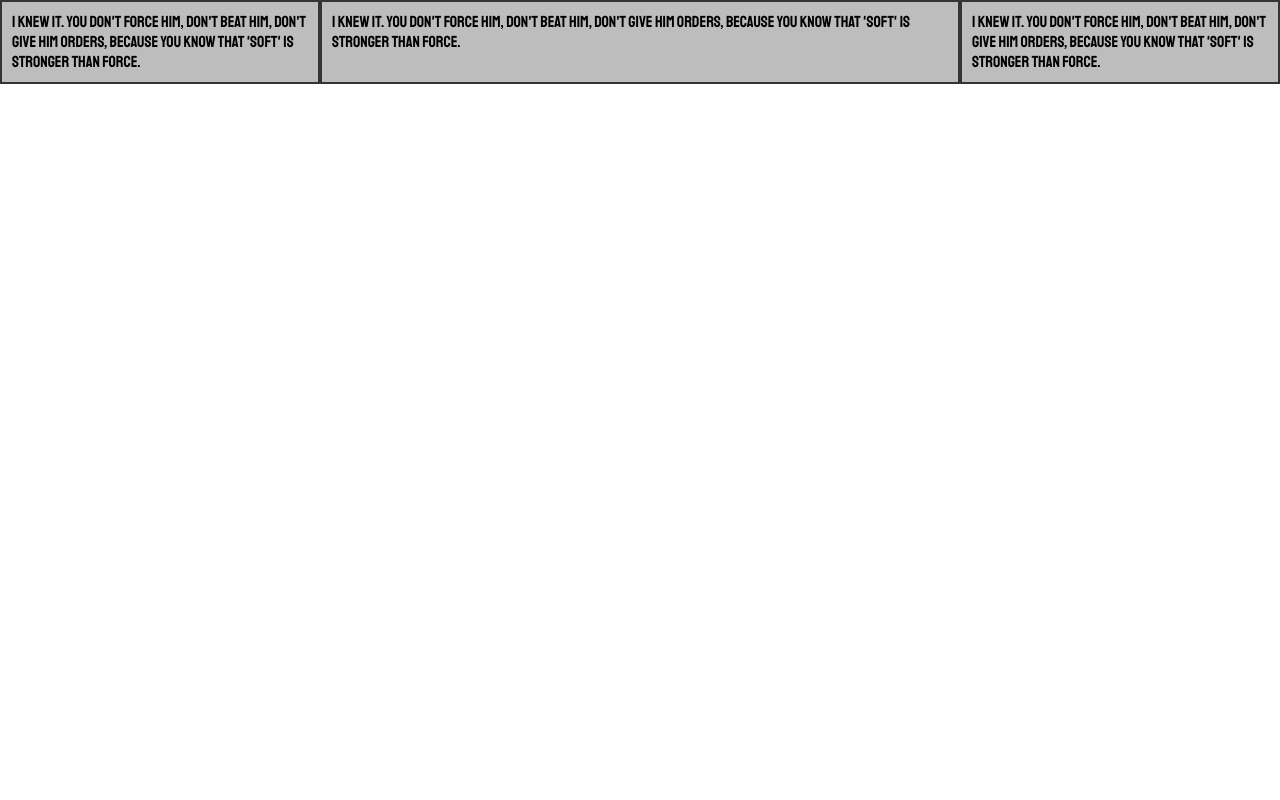
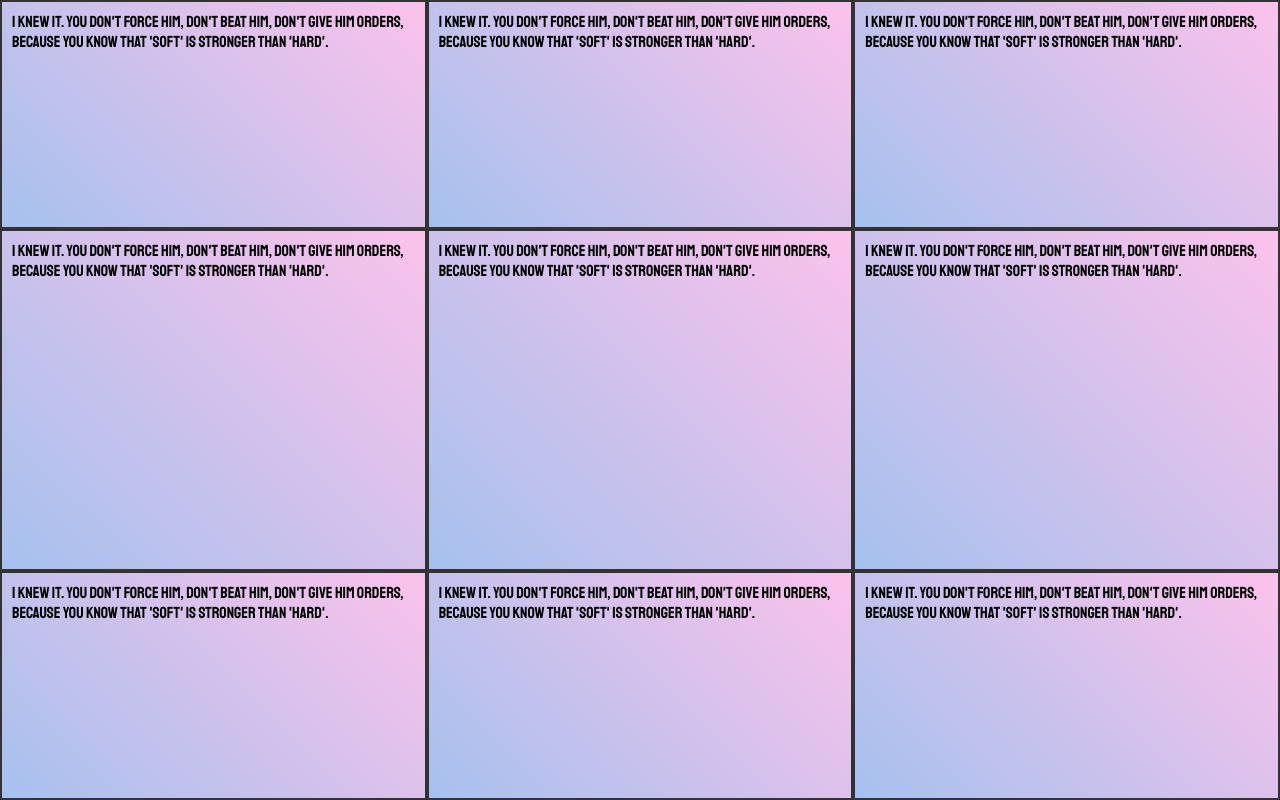
Before and after one commit to Felipemorai/Css-Grid, a plain HTML site: page index.html in a window 1280 px wide. Drawn offline with Linux system fonts and the light colour scheme.

Commit message:
Linear Gradient

```diff
--- a/index.html
+++ b/index.html
@@ -9,9 +9,15 @@
 </head>
 <body>
     <div class="container">
-        <div class="box box-1">I knew it. You don't force him, don't beat him, don't give him orders, because you know that 'soft' is stronger than force.</div>
-        <div class="box box-2">I knew it. You don't force him, don't beat him, don't give him orders, because you know that 'soft' is stronger than force.</div>
-        <div class="box box-3">I knew it. You don't force him, don't beat him, don't give him orders, because you know that 'soft' is stronger than force.</div>
+        <div class="box box-1">I knew it. You don't force him, don't beat him, don't give him orders, because you know that 'soft' is stronger than 'hard'.</div>
+        <div class="box box-2">I knew it. You don't force him, don't beat him, don't give him orders, because you know that 'soft' is stronger than 'hard'.</div>
+        <div class="box box-3">I knew it. You don't force him, don't beat him, don't give him orders, because you know that 'soft' is stronger than 'hard'.</div>
+        <div class="box box-1">I knew it. You don't force him, don't beat him, don't give him orders, because you know that 'soft' is stronger than 'hard'.</div>
+        <div class="box box-2">I knew it. You don't force him, don't beat him, don't give him orders, because you know that 'soft' is stronger than 'hard'.</div>
+        <div class="box box-3">I knew it. You don't force him, don't beat him, don't give him orders, because you know that 'soft' is stronger than 'hard'.</div>
+        <div class="box box-1">I knew it. You don't force him, don't beat him, don't give him orders, because you know that 'soft' is stronger than 'hard'.</div>
+        <div class="box box-2">I knew it. You don't force him, don't beat him, don't give him orders, because you know that 'soft' is stronger than 'hard'.</div>
+        <div class="box box-3">I knew it. You don't force him, don't beat him, don't give him orders, because you know that 'soft' is stronger than 'hard'.</div>
     </div>
 </body>
 </html>
--- a/style.css
+++ b/style.css
@@ -6,12 +6,15 @@
 }
 
 .box {
-    background: #bdbdbd;
+    background-image: linear-gradient(225deg,#fbc2eb, #a6c1ee);
+    background: ;
     border: 2px solid #333;
     padding: 10px;
 }
 
 .container {
     display: grid;
-    grid-template-columns: 1fr 2fr 1fr;
+    height: 100vh;
+    grid-template-columns: repeat(3, 1fr);
+    grid-template-rows: 2fr 3fr 2fr;
 }
```
